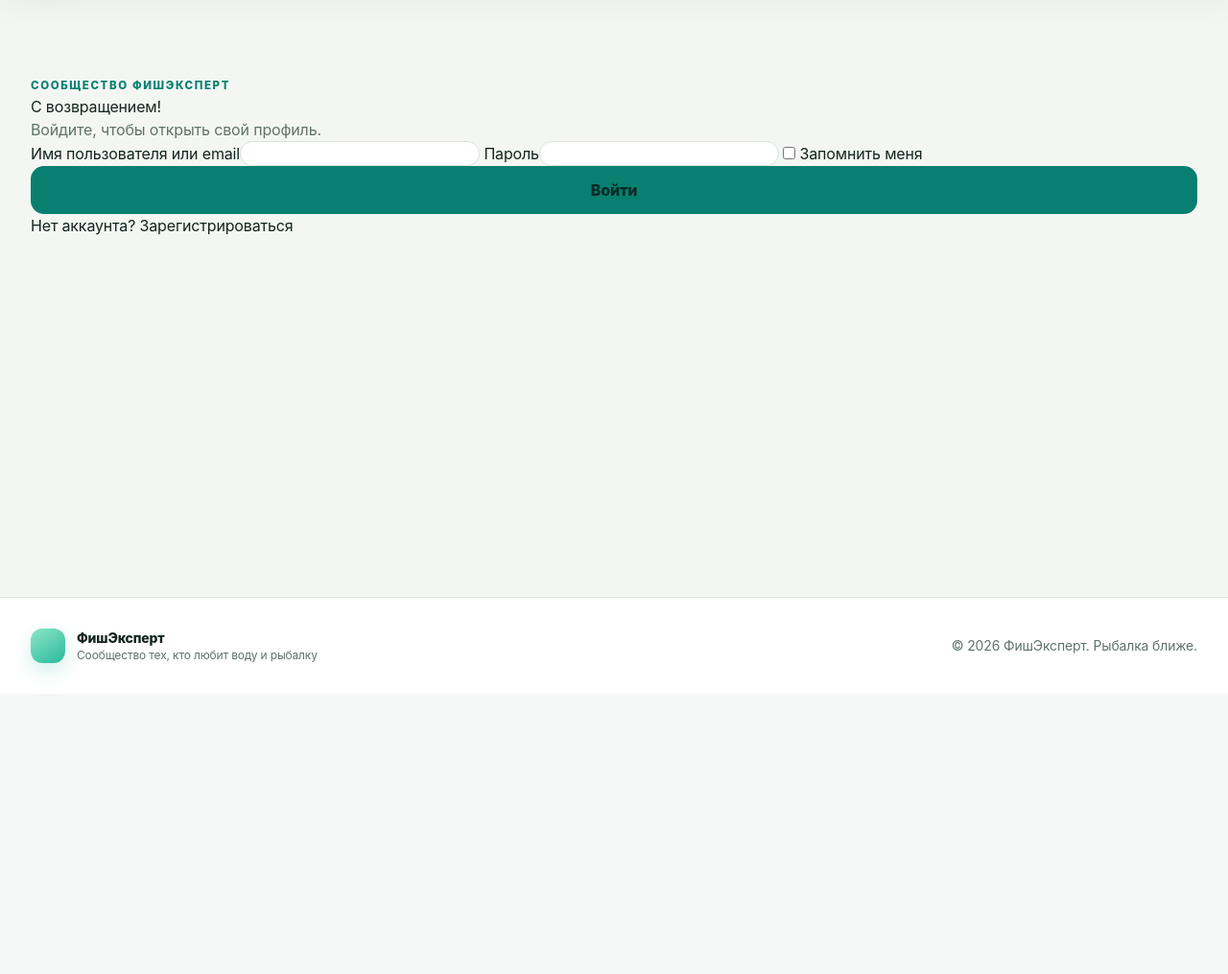
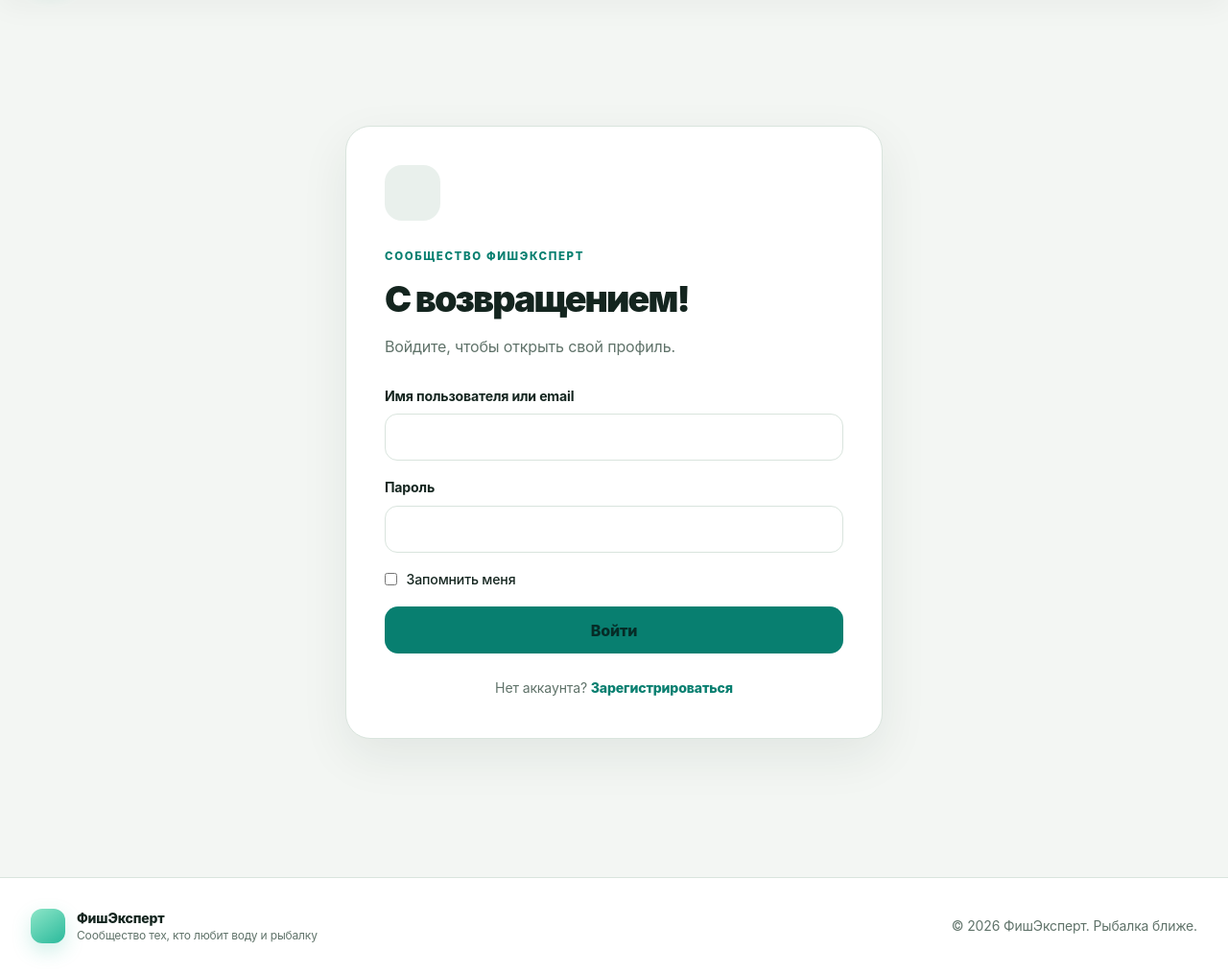
Before and after one commit to kirsanovalexey2011-source/FisherPro1111, a Flask app: page /login in a window 1280 px wide. Shown: the part 77-1092 px from the top of the page at 96% size. Before the commit the page ends 775 px from the top, so only its background shows below. Run offline with Flask 3, Linux system fonts and the light colour scheme.

Commit message:
Style registration and account forms

```diff
--- a/static/css/modern-outdoor.css
+++ b/static/css/modern-outdoor.css
@@ -338,3 +338,22 @@ button, .fe-button, .fe-button-secondary {
   .fish-modern-image { height:220px; }
   .fish-results-heading { align-items:flex-start; flex-direction:column; }
 }
+
+
+/* Account pages: registration, login and profile editing */
+.fe-auth-wrap { width:min(100% - 2rem, 560px); margin:clamp(2rem,7vw,5rem) auto; }
+.fe-auth-card { padding:clamp(1.5rem,5vw,2.5rem); border:1px solid var(--fe-border); border-radius:26px; background:var(--fe-surface); box-shadow:var(--fe-shadow); }
+.fe-auth-mark { display:grid; place-items:center; width:58px; height:58px; margin-bottom:1.4rem; border-radius:18px; background:var(--fe-surface-soft); color:var(--fe-accent); font-size:1.5rem; }
+.fe-auth-card h1 { margin:.45rem 0 .5rem; color:var(--fe-text); font-size:clamp(1.8rem,5vw,2.35rem); font-weight:900; letter-spacing:-.05em; }
+.fe-auth-card > p { line-height:1.65; }
+.fe-auth-form { display:grid; gap:1.1rem; margin-top:1.7rem; }
+.fe-auth-form label { display:grid; gap:.5rem; color:var(--fe-text); font-size:.88rem; font-weight:750; }
+.fe-auth-form .fe-input { width:100%; min-height:49px; padding:.8rem .95rem; border:1px solid var(--fe-border); border-radius:13px; background:var(--fe-surface-soft); color:var(--fe-text); }
+.fe-auth-form textarea.fe-input { min-height:130px; resize:vertical; }
+.fe-auth-form .fe-input:focus { outline:2px solid var(--fe-accent); outline-offset:2px; }
+.fe-auth-remember { display:flex !important; grid-template-columns:auto 1fr; align-items:center; justify-content:start; gap:.6rem !important; font-weight:500 !important; }
+.fe-auth-switch { margin-top:1.5rem; text-align:center; color:var(--fe-muted); font-size:.88rem; }
+.fe-auth-switch a { color:var(--fe-accent); font-weight:800; text-decoration:none; }
+.fe-auth-switch a:hover { text-decoration:underline; }
+.fe-edit-card { width:100%; }
+@media(max-width:520px) { .fe-auth-wrap { width:min(100% - 1.25rem,560px); margin:1.5rem auto; } .fe-auth-card { border-radius:20px; } }
```
